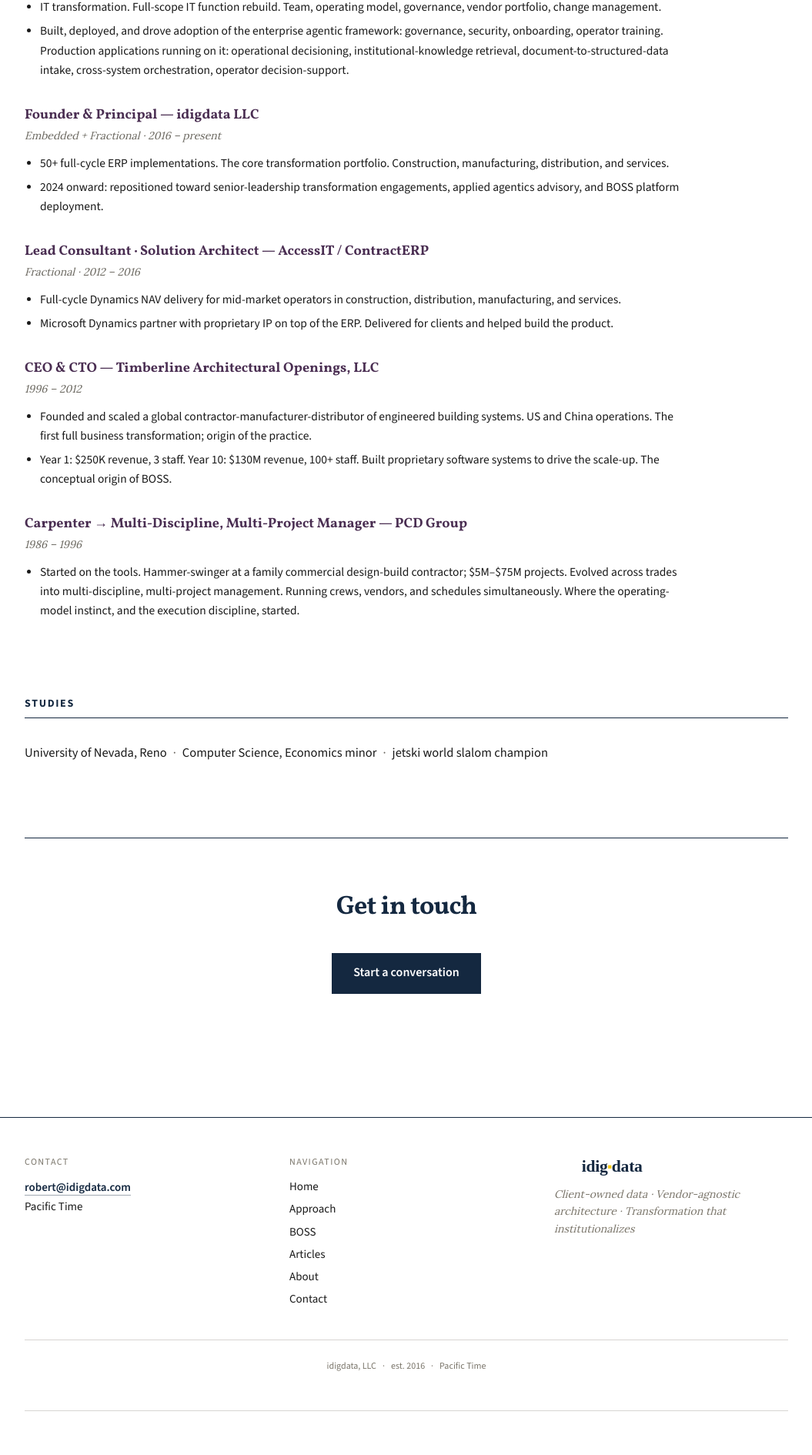
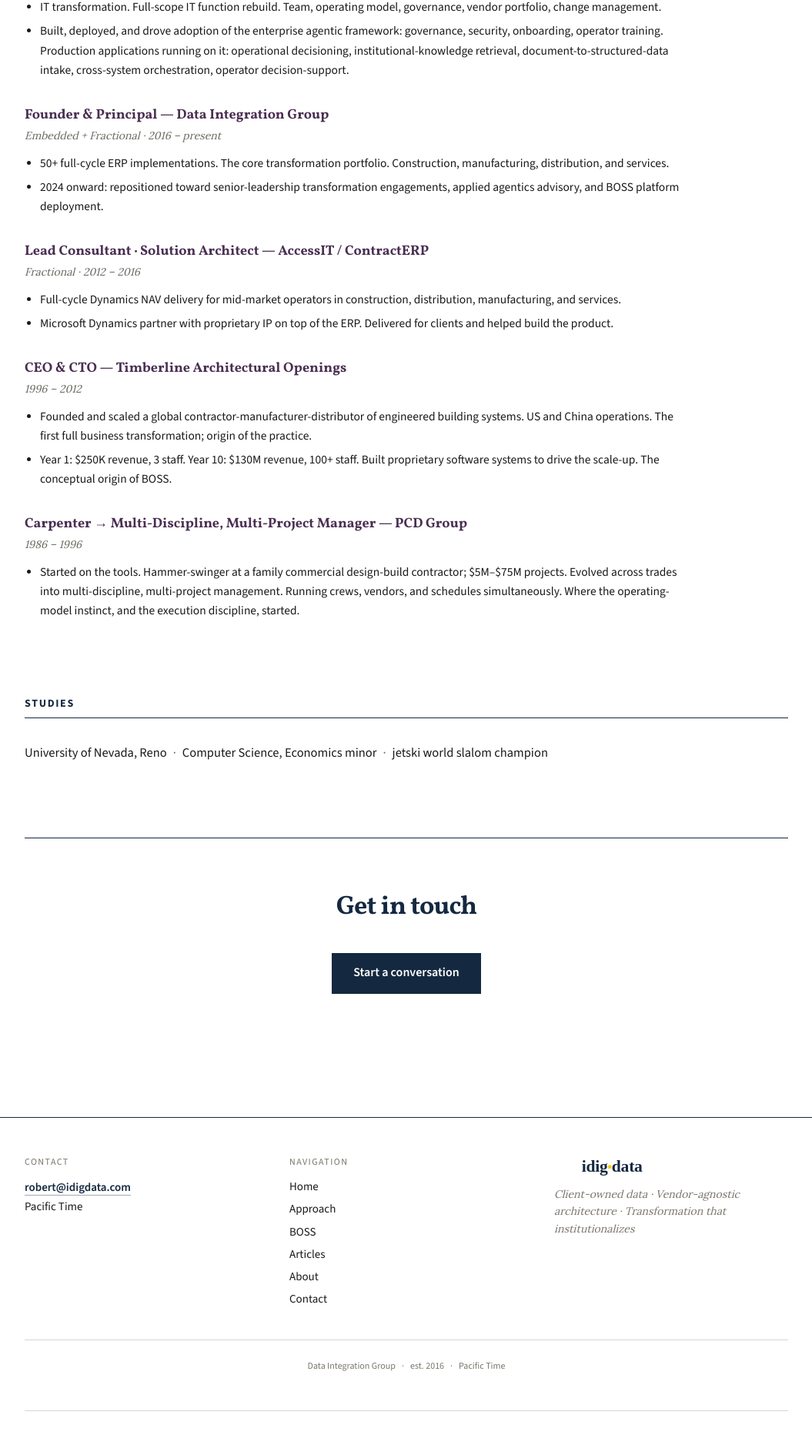
Before and after one commit to loop-smith/idigdata, a Next.js app: page /about in a window 1280 px wide. Shown: the part 1154-3044 px from the top of the page at 77% size, without its empty margins (112-1167 px from the left). Built offline with nearby package versions, Linux system fonts and the light colour scheme; no server answers.

Commit message:
ambient cleanup: drop "LLC" suffix from visible / structured-data surfaces; refresh stale C:\2026_agentic_projects path references after code-home move

```diff
--- a/app/about/page.tsx
+++ b/app/about/page.tsx
@@ -37,7 +37,7 @@
   image: "https://idigdata.com/og-image.png",
   worksFor: {
     "@type": "Organization",
-    name: "idigdata, LLC",
+    name: "Data Integration Group",
     url: "https://idigdata.com",
   },
   alumniOf: {
@@ -165,7 +165,7 @@
 
           <li>
             <p className="font-vollkorn font-bold text-aubergine text-[18px]">
-              Founder &amp; Principal &mdash; idigdata LLC
+              Founder &amp; Principal &mdash; Data Integration Group
             </p>
             <p className="font-display italic text-warm-gray text-[14px] mt-0.5">
               Embedded + Fractional &middot; 2016 &ndash; present
@@ -205,7 +205,7 @@
 
           <li>
             <p className="font-vollkorn font-bold text-aubergine text-[18px]">
-              CEO &amp; CTO &mdash; Timberline Architectural Openings, LLC
+              CEO &amp; CTO &mdash; Timberline Architectural Openings
             </p>
             <p className="font-display italic text-warm-gray text-[14px] mt-0.5">
               1996 &ndash; 2012
--- a/app/articles/[slug]/page.tsx
+++ b/app/articles/[slug]/page.tsx
@@ -76,7 +76,7 @@
     },
     publisher: {
       "@type": "Organization",
-      name: "idigdata, LLC",
+      name: "Data Integration Group",
       url: "https://idigdata.com",
     },
     description: article.abstract,
--- a/components/SiteFooter.tsx
+++ b/components/SiteFooter.tsx
@@ -82,7 +82,7 @@
 
         <div className="mt-10 pt-6 border-t border-stone/30 text-center">
           <p className="text-stone text-[12px] leading-relaxed">
-            idigdata, LLC
+            Data Integration Group
             <span className="px-2">·</span>
             est. 2016
             <span className="px-2">·</span>
--- a/components/analytics/JsonLd.tsx
+++ b/components/analytics/JsonLd.tsx
@@ -1,7 +1,7 @@
 const organizationSchema = {
   "@context": "https://schema.org",
   "@type": "Organization",
-  name: "idigdata, LLC",
+  name: "Data Integration Group",
   alternateName: "idigdata",
   url: "https://idigdata.com",
   logo: "https://idigdata.com/idigdata-mark.svg",
```
Also changed, not shown: .claude/CLAUDE.md, 2 other files (tests, documents, lock files or other folders).
